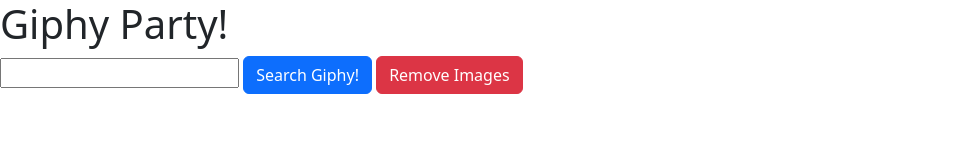
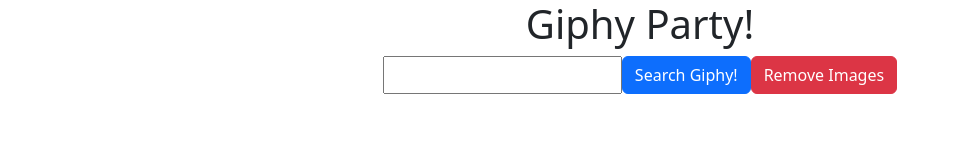
Before and after one commit to briannatran1/ajax-giphy-party, a plain HTML site: page index.html in a window 1280 px wide. Shown: the whole page, without its empty margins (0-960 px from the left). Drawn offline with nearby package versions, Linux system fonts and the light colour scheme.

Commit message:
added gif area

```diff
--- a/index.html
+++ b/index.html
@@ -8,13 +8,14 @@
 </head>
 
 <body>
-  <div class="dflex justify-content-center">
-    <h1>Giphy Party!</h1>
-    <form class="gif-form">
+  <div class="container">
+    <h1 class="d-flex justify-content-center">Giphy Party!</h1>
+    <form class="gif-form d-flex justify-content-center">
       <input type="text" class="search">
       <button class="btn btn-primary" type="submit" id="search">Search Giphy!</button>
-      <button class="btn btn-danger">Remove Images</button>
+      <button class="btn btn-danger" id="remove">Remove Images</button>
     </form>
+    <div class="gif-area"></div>
   </div>
 
   <script src="https://unpkg.com/jquery"></script>
```
